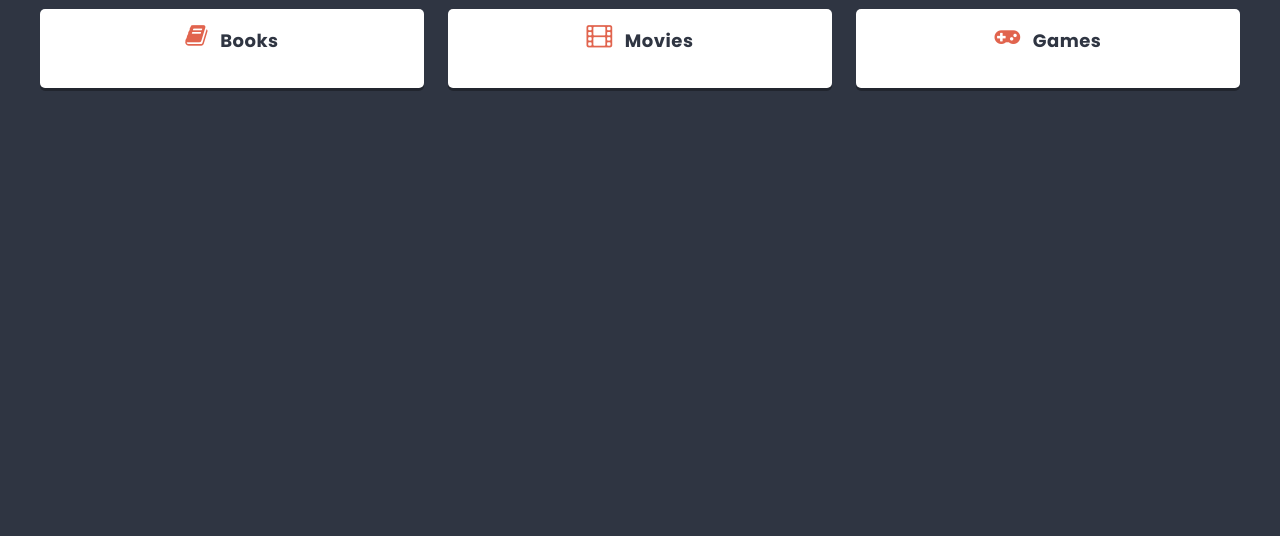
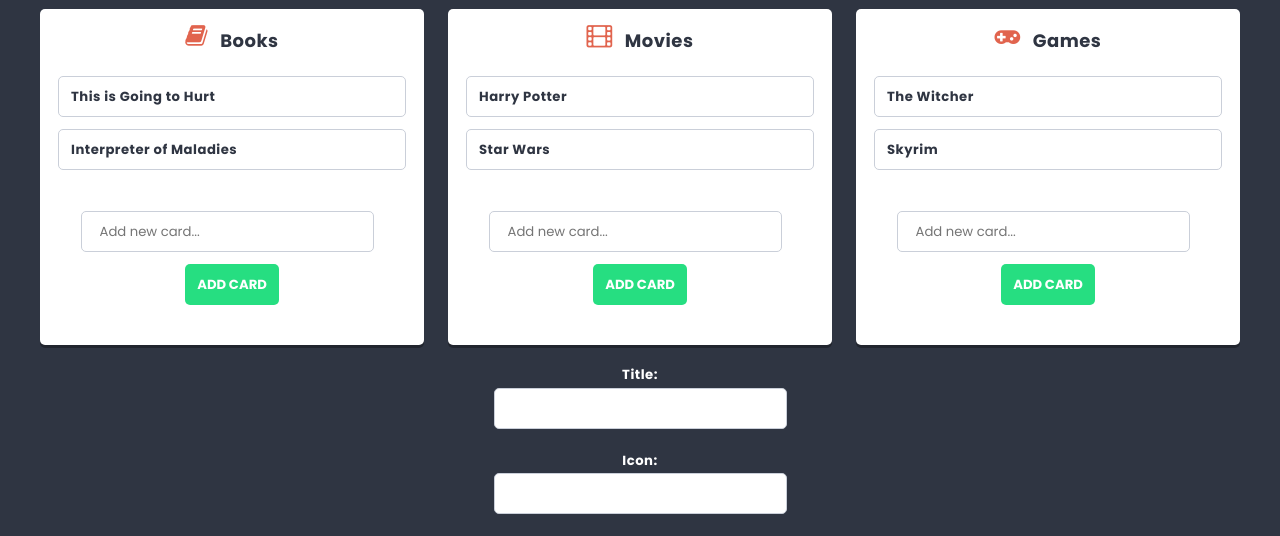
Before and after one commit to rafaraf75/moja-apka, a React (Create React App) app: page / in a window 1280 px wide. Shown: the part 403-939 px from the top of the page. Before the commit the page ends 800 px from the top, so only its background shows below. Built offline with nearby package versions, Linux system fonts and the light colour scheme.

Commit message:
Add Card and CardForm components, support adding cards and columns

```diff
--- /dev/null
+++ b/src/components/Card/Card.js
@@ -0,0 +1,7 @@
+import styles from './Card.module.scss';
+
+const Card = props => {
+  return <li className={styles.card}>{props.title}</li>;
+};
+
+export default Card;
--- /dev/null
+++ b/src/components/Card/Card.module.scss
@@ -0,0 +1,13 @@
+@import '../../styles/settings.scss';
+
+.card {
+  position: relative;
+  background: $color-light;
+  border: 1px solid lighten($color-dark, 60%);
+  padding: $base-size;
+  margin: 0 0 $base-size 0;
+  border-radius: $radius;
+  display: flex;
+  justify-content: space-between;
+  font-weight: bold;
+}
--- /dev/null
+++ b/src/components/CardForm/CardForm.js
@@ -0,0 +1,23 @@
+import styles from './CardForm.module.scss';
+import { useState } from 'react';
+import Button from './../Button/Button';
+import TextInput from './../TextInput/TextInput';
+
+const CardForm = props => {
+  const [title, setTitle] = useState('');
+
+  const handleSubmit = e => {
+    e.preventDefault();
+    props.action({ title }, props.columnId);
+    setTitle('');
+  };
+
+  return (
+    <form className={styles.cardForm} onSubmit={handleSubmit}>
+      <TextInput value={title} onChange={e => setTitle(e.target.value)} placeholder="Add new card..." />
+      <Button>Add card</Button>
+    </form>
+  );
+};
+
+export default CardForm;
--- /dev/null
+++ b/src/components/CardForm/CardForm.module.scss
@@ -0,0 +1,10 @@
+@import '../../styles/settings.scss';
+
+.cardForm {
+  text-align: center;
+  padding: 10px;
+
+  input {
+    margin-right: 10px;
+  }
+}
--- a/src/components/Column/Column.js
+++ b/src/components/Column/Column.js
@@ -1,12 +1,20 @@
 import styles from './Column.module.scss';
+import Card from './../Card/Card';
+import CardForm from './../CardForm/CardForm';
 
-const Column = (props) => {
+const Column = props => {
   return (
     <article className={styles.column}>
       <h2 className={styles.title}>
-        <span className={`${styles.icon} fa fa-${props.icon}`}></span>
+        <span className={styles.icon + ' fa fa-' + props.icon} />
         {props.title}
       </h2>
+      <ul className={styles.cards}>
+        {props.cards.map(card => (
+          <Card key={card.id} title={card.title} />
+        ))}
+      </ul>
+      <CardForm action={props.addCard} columnId={props.id} />
     </article>
   );
 };
--- /dev/null
+++ b/src/components/ColumnForm/ColumnForm.js
@@ -0,0 +1,38 @@
+import styles from './ColumnForm.module.scss';
+import { useState } from 'react';
+import TextInput from '../TextInput/TextInput';
+import Button from '../Button/Button';
+
+const ColumnForm = props => {
+  const [title, setTitle] = useState('');
+  const [icon, setIcon] = useState('');
+
+  const handleSubmit = e => {
+    e.preventDefault();
+    props.action({ title: title, icon: icon });
+    setTitle('');
+    setIcon('');
+  };
+
+  return (
+    <form onSubmit={handleSubmit} className={styles.columnForm}>
+      <label>
+        <span>Title:</span>
+        <TextInput
+          value={title}
+          onChange={e => setTitle(e.target.value)}
+        />
+      </label>
+      <label>
+        <span>Icon:</span>
+        <TextInput
+          value={icon}
+          onChange={e => setIcon(e.target.value)}
+        />
+      </label>
+      <Button>Add column</Button>
+    </form>
+  );
+};
+
+export default ColumnForm;
--- /dev/null
+++ b/src/components/ColumnForm/ColumnForm.module.scss
@@ -0,0 +1,17 @@
+@import '../../styles/settings.scss';
+
+.columnForm {
+  padding: 10px;
+  text-align: center;
+
+  label {
+    display: block;
+    margin-bottom: $base-size;
+
+    span {
+      display: block;
+      margin-bottom: 5px;
+      font-weight: bold;
+    }
+  }
+}
--- a/src/components/List/List.js
+++ b/src/components/List/List.js
@@ -1,22 +1,90 @@
 import styles from './List.module.scss';
-import Column from '../Column/Column'; // Upewnij się, że ten komponent istnieje
+import Column from './../Column/Column';
+import ColumnForm from './../ColumnForm/ColumnForm';
+import { useState } from 'react';
+import shortid from 'shortid';
 
 const List = () => {
+  const [columns, setColumns] = useState([
+    {
+      id: 1,
+      title: 'Books',
+      icon: 'book',
+      cards: [
+        { id: 1, title: 'This is Going to Hurt' },
+        { id: 2, title: 'Interpreter of Maladies' }
+      ]
+    },
+    {
+      id: 2,
+      title: 'Movies',
+      icon: 'film',
+      cards: [
+        { id: 1, title: 'Harry Potter' },
+        { id: 2, title: 'Star Wars' }
+      ]
+    },
+    {
+      id: 3,
+      title: 'Games',
+      icon: 'gamepad',
+      cards: [
+        { id: 1, title: 'The Witcher' },
+        { id: 2, title: 'Skyrim' }
+      ]
+    }
+  ]);
+
+  const addColumn = ({ title, icon }) => {
+    setColumns([
+      ...columns,
+      {
+        id: shortid(),
+        title,
+        icon,
+        cards: []
+      }
+    ]);
+  };
+
+  const addCard = (newCard, columnId) => {
+    const columnsUpdated = columns.map(column => {
+      if (column.id === columnId) {
+        return {
+          ...column,
+          cards: [...column.cards, { id: shortid(), title: newCard.title }]
+        };
+      } else {
+        return column;
+      }
+    });
+
+    setColumns(columnsUpdated);
+  };
+
   return (
     <div className={styles.list}>
       <header className={styles.header}>
         <h2 className={styles.title}>
-          Things to do <span>soon!</span>
+          Things to do<span>soon!</span>
         </h2>
       </header>
       <p className={styles.description}>
         Interesting things I want to check out
       </p>
       <section className={styles.columns}>
-        <Column title="Books" icon="book" />
-        <Column title="Movies" icon="film" />
-        <Column title="Games" icon="gamepad" />
+        {columns.map(column => (
+          <Column
+            key={column.id}
+            id={column.id}
+            title={column.title}
+            icon={column.icon}
+            cards={column.cards}
+            addCard={addCard}
+          />
+        ))}
       </section>
+      <ColumnForm action={addColumn} />
     </div>
   );
 };
--- a/src/components/TextInput/TextInput.js
+++ b/src/components/TextInput/TextInput.js
@@ -1,7 +1,15 @@
 import styles from './TextInput.module.scss';
 
-const TextInput = (props) => {
-  return <input className={styles.input} type="text" placeholder={props.placeholder} />;
+const TextInput = props => {
+  return (
+    <input
+      className={styles.input}
+      type="text"
+      value={props.value}
+      onChange={props.onChange}
+      placeholder={props.placeholder}
+    />
+  );
 };
 
 export default TextInput;
```
Also changed, not shown: src/components/Button/Button.js (+6 -2 lines).
